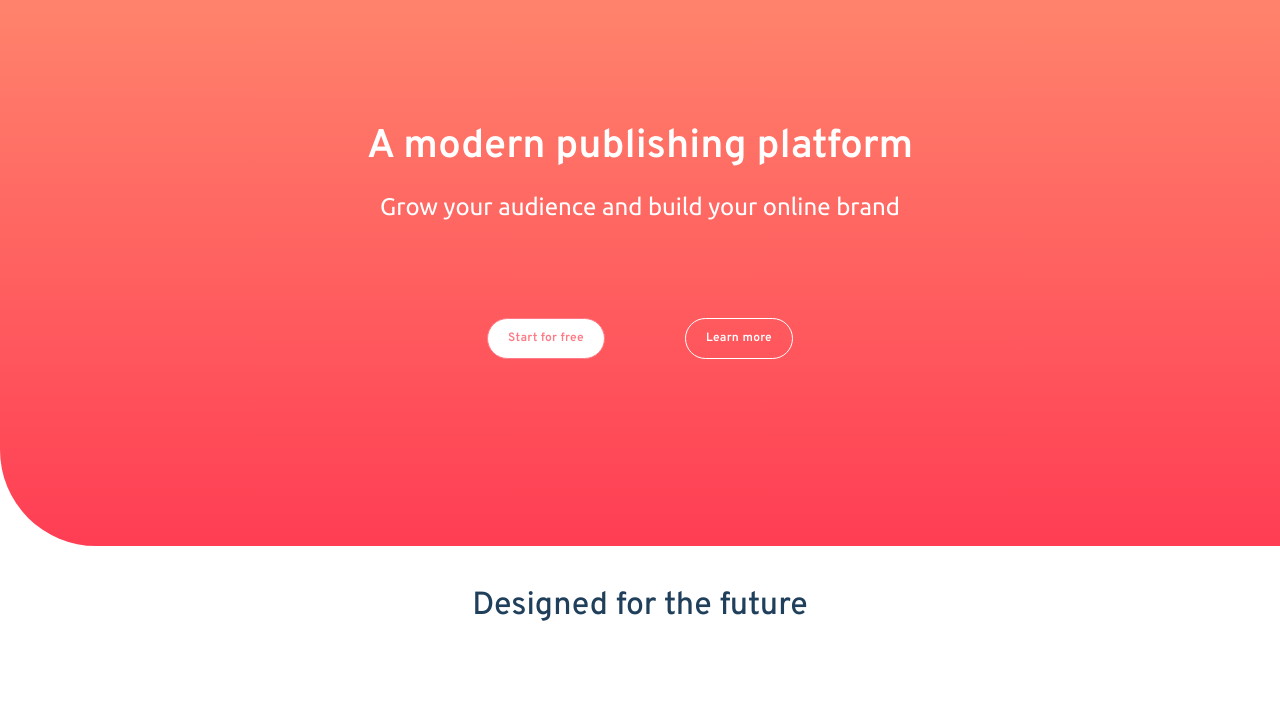
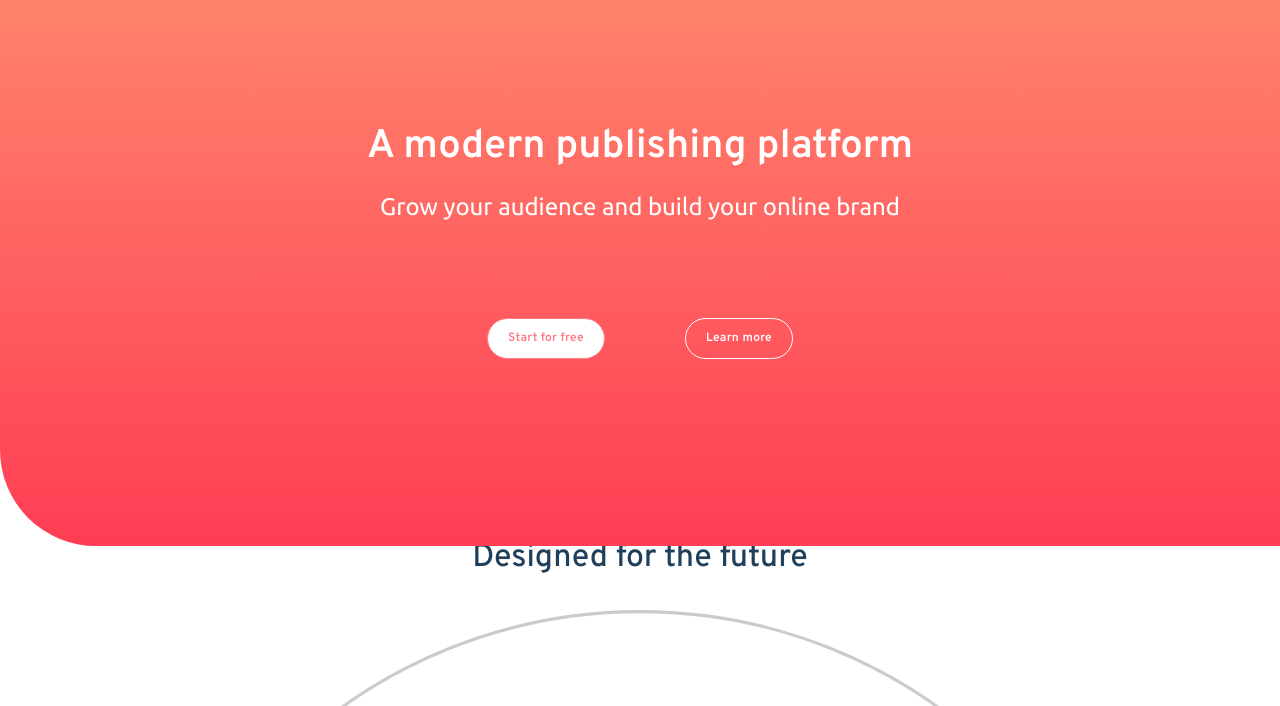
Before and after one commit to dareyOG/blogr-landing-page-main, a website: page public/index.html in a window 1280 px wide. Shown: the part 94-800 px from the top of the page. Drawn offline with nearby package versions, Linux system fonts and the light colour scheme; files that its build step writes are made by us from their sources.

Commit message:
Update index.html

```diff
--- a/public/index.html
+++ b/public/index.html
@@ -212,7 +212,7 @@
     <!-- Body -->
 
     <main class="font-ubuntu text-base flex flex-col items-center text-center desktop:gap-y-20">
-      <h1 class="font-overpass text-blue-300 font-medium text-[2rem] py-[3rem] mx-auto">
+      <h1 class="font-overpass text-blue-300 font-medium text-[2rem] mx-auto">
         Designed for the future
       </h1>
 
```
